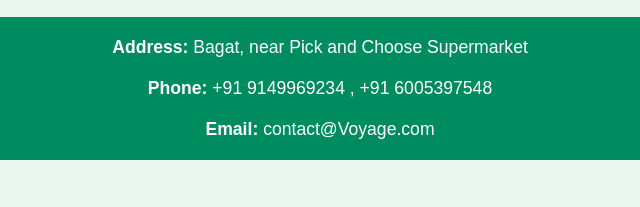
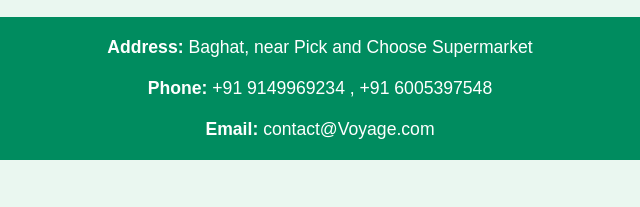
Before and after one commit to Faiqaamin/Voyage, a plain HTML site: page index.html in a window 1280 px wide. Shown: the part 5085-5292 px from the top of the page, 320-960 px from the left. Drawn offline with Linux system fonts and the light colour scheme.

Commit message:
Updated index.html with latest changes

```diff
--- a/index.html
+++ b/index.html
@@ -149,7 +149,7 @@
     <div class="contact-container">
         <!-- Contact Details -->
         <div class="contact-info">
-            <p><strong>Address:</strong> Bagat, near Pick and Choose Supermarket</p>
+            <p><strong>Address:</strong> Baghat, near Pick and Choose Supermarket</p>
             <p><strong>Phone:</strong> +91 9149969234 , +91 6005397548</p>
             <p><strong>Email:</strong> contact@Voyage.com</p>
         </div>
```
